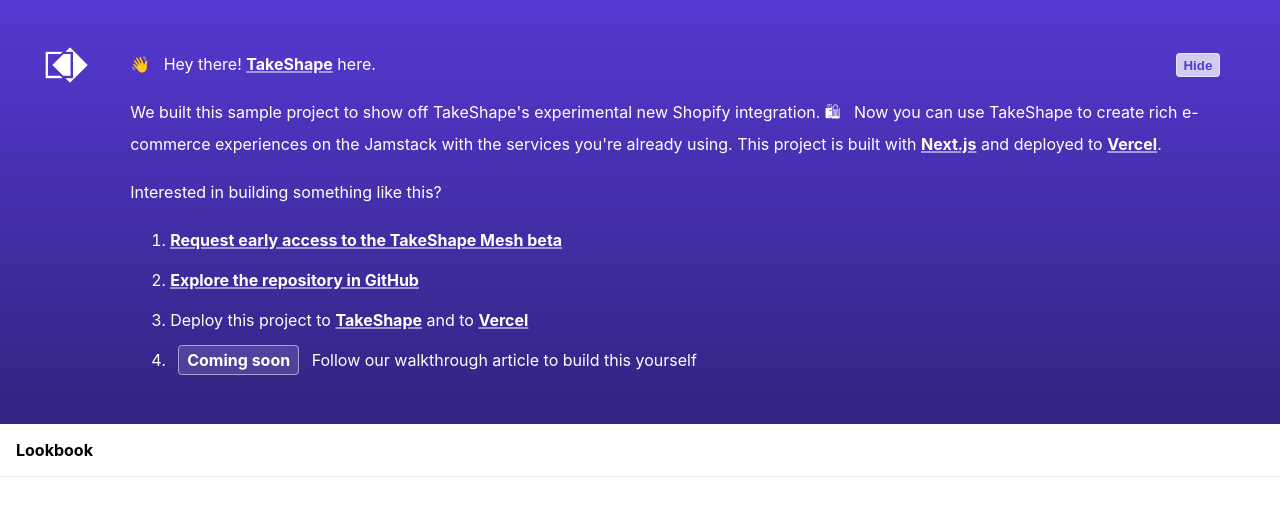
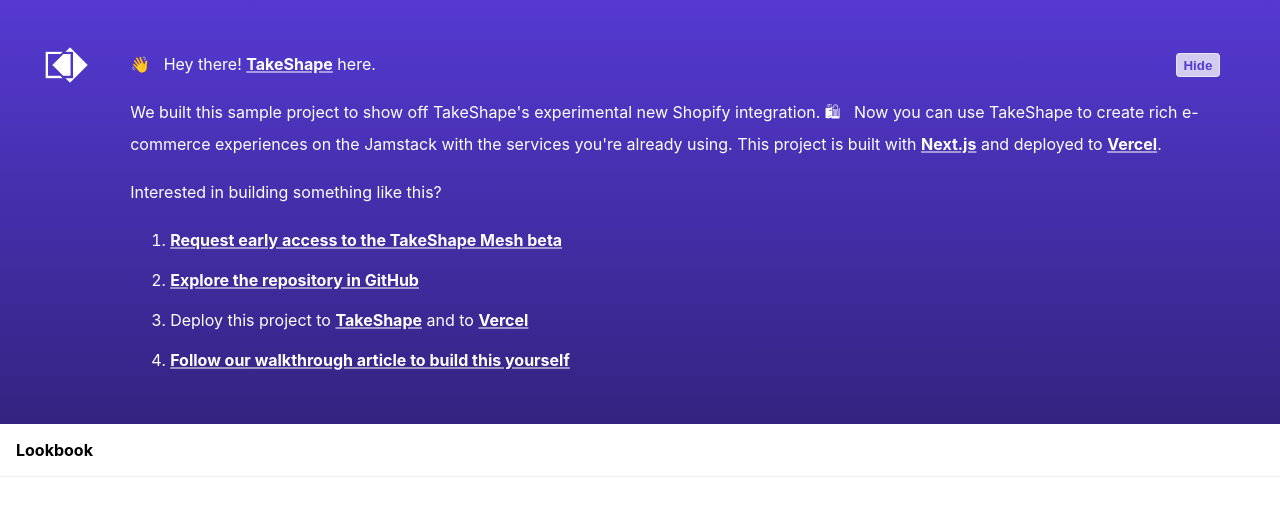
Before and after one commit to takeshape/takeshape-starter-shopify-nextjs, a Next.js app: page / in a window 1280 px wide. Shown: the top 516 px of the page. Built offline with nearby package versions, Linux system fonts and the light colour scheme.

Commit message:
Updates banner with link to article

```diff
--- a/src/components/Banner.jsx
+++ b/src/components/Banner.jsx
@@ -54,8 +54,8 @@
               </a>
             </li>
             <li>
-              <ComingSoon /> Follow our walkthrough article to build this
-              yourself
+              <a href='https://www.takeshape.io/articles/building-a-rich-e-commerce-experience-on-the-jamstack-with-takeshape-shopify-and-next-js/'>Follow our walkthrough article to build this
+              yourself</a>
             </li>
           </ol>
         </div>
```
